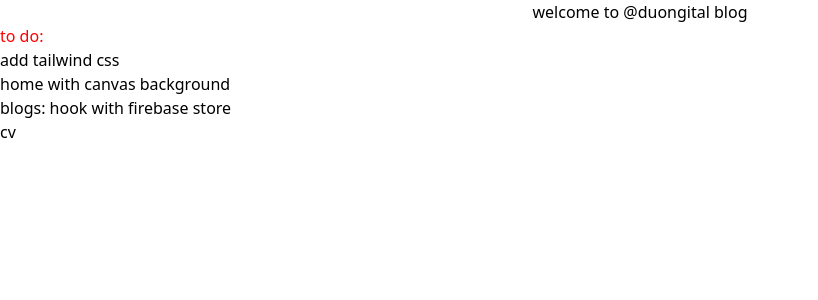
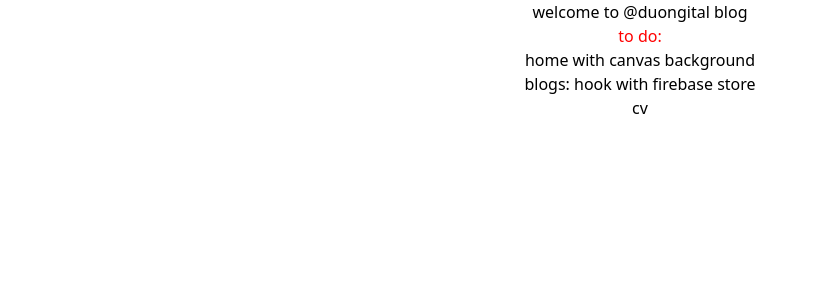
Before and after one commit to init-tech-solution/vue2-boilder-plate, a Vue app: page / in a window 1280 px wide. Shown: the top 300 px of the page, without its empty margins (0-818 px from the left). Built offline with nearby package versions, Linux system fonts and the light colour scheme.

Commit message:
change content

```diff
--- a/src/App.vue
+++ b/src/App.vue
@@ -1,23 +1,24 @@
 <template>
   <div>
     <h1 class="text-center">{{ msg }}</h1>
-    <h2 class="text-cyan">to do:</h2>
-    <ul>
-        <li>add tailwind css</li>
+    <div class="text-center">
+      <h2 class="text-cyan">to do:</h2>
+      <ul>
         <li>home with canvas background</li>
         <li>blogs: hook with firebase store</li>
         <li>cv</li>
-    </ul>
+      </ul>
+    </div>
   </div>
 </template>
 
 <script>
 export default {
-  name: 'app',
-  data () {
+  name: "app",
+  data() {
     return {
-      msg: 'welcome to @duongital blog'
-    }
+      msg: "welcome to @duongital blog"
+    };
   }
-}
+};
 </script>
```
